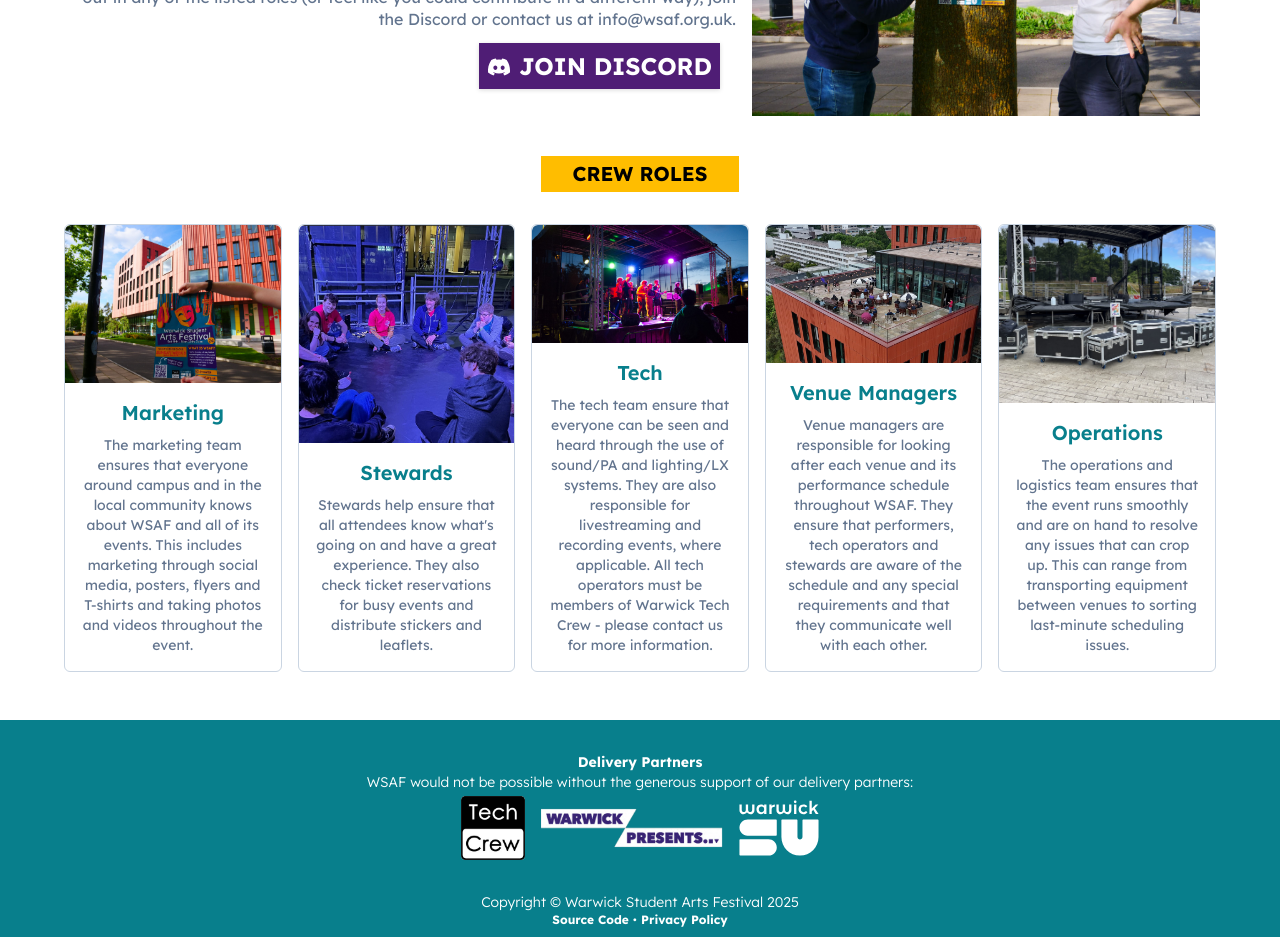
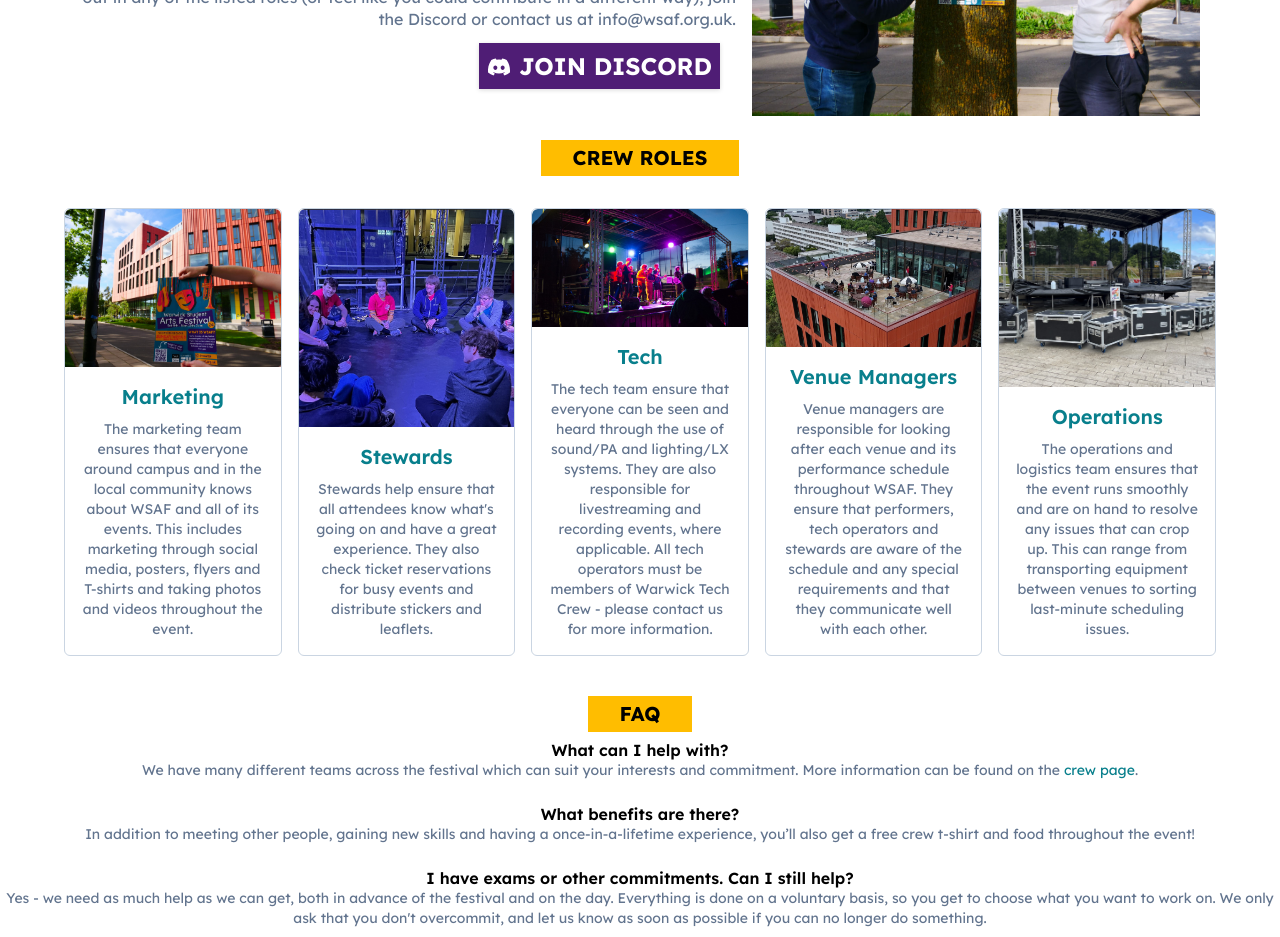
Before and after one commit to WarwickStudentArtsFestival/wsaf25-website, a Next.js app: page /crew in a window 1280 px wide. Shown: the part 540-1477 px from the top of the page. Built offline with nearby package versions, Linux system fonts and the light colour scheme.

Commit message:
add FAQ to pages

```diff
--- a/src/app/crew/page.tsx
+++ b/src/app/crew/page.tsx
@@ -6,6 +6,7 @@ import Image from 'next/image';
 import RoleCard from '@/app/crew/RoleCard';
 import { FaDiscord } from 'react-icons/fa';
 import { Metadata } from 'next';
+import CrewFaq from '../(home)/components/faq/crew-faq';
 
 import Marketing from '@/assets/crew/marketing.jpg';
 import Stewards from '@/assets/crew/circle-team.jpg';
@@ -128,7 +129,7 @@ export default function Team() {
         </div>
       </section>
 
-      <section className="my-8 max-w-8xl mx-auto">
+      <section className="my-4 max-w-8xl mx-auto">
         <HighlightedHeading text="Crew Roles" />
         <div className="mt-2 grid w-full px-16 py-4 grid-cols-1 sm:grid-cols-2 xl:grid-cols-5 gap-4 justify-center">
           {crewRoles.map((role) => (
@@ -217,6 +218,11 @@ export default function Team() {
           />
         </div>
       </section> */}
+
+      <div className="max-w-7xl mx-auto mb-8">
+        <HighlightedHeading text="FAQ" />
+        <CrewFaq />
+      </div>
     </main>
   );
 }
--- a/src/app/perform/page.tsx
+++ b/src/app/perform/page.tsx
@@ -1,18 +1,20 @@
-// import Faq from '@/app/(home)/components/faq/faq';
 import React from 'react';
 import PageHeader from '@/app/components/page-header';
 import HighlightedHeading from '@/app/components/highlighted-heading';
+import SubmissionsFaq from '@/app/(home)/components/faq/submissions-faq';
 
 export default function Perform() {
   return (
-    <main>
+    <main className="mb-4">
       <PageHeader />
       <HighlightedHeading text="Submissions" />
       <h1 className="text-teal text-2xl font-semibold mb-2">
         Perform or Exhibit at WSAF
       </h1>
-
-      {/* <Faq defaultTab="Submissions" /> */}
+      <div className="max-w-7xl mx-auto p-4">
+        <HighlightedHeading text="FAQ" />
+        <SubmissionsFaq />
+      </div>
     </main>
   );
 }
```
